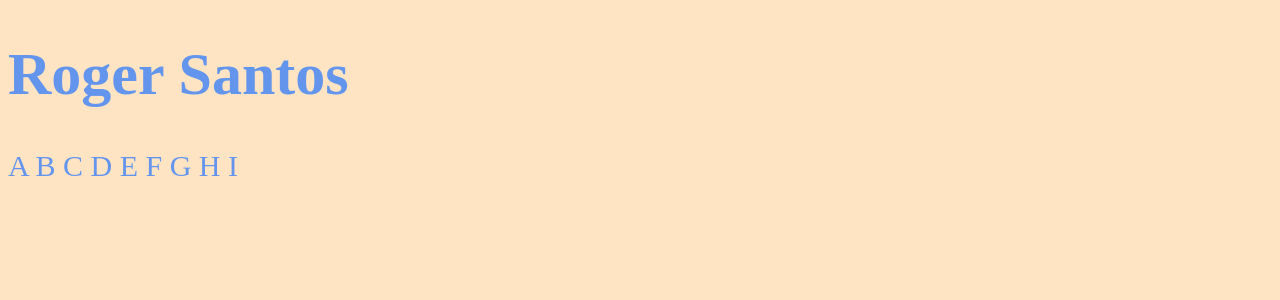
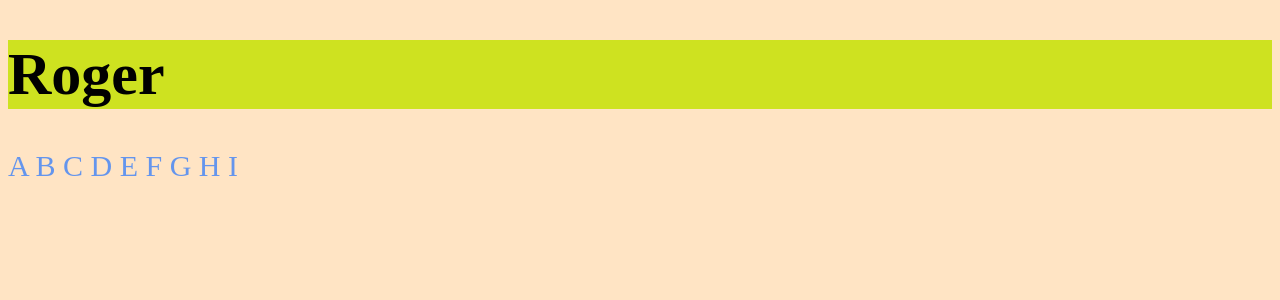
Before and after one commit to rogerr23/chronos-pomodoro, a React (Vite) app: page / in a window 1280 px wide. Shown: the top 300 px of the page. Built offline with nearby package versions, Linux system fonts and the light colour scheme.

Commit message:
Adicionando a pasta components

```diff
--- a/src/App.tsx
+++ b/src/App.tsx
@@ -1,10 +1,12 @@
+import { Heading } from './components/Heading';
+
 import './styles/theme.css';
 import './styles/global.css';
 
 export function App() {
   return (
     <>
-      <h1> Roger Santos</h1>
+      <Heading />
       <p> A B C D E F G H I</p>
     </>
   );
--- /dev/null
+++ b/src/components/Heading.module.css
@@ -0,0 +1,8 @@
+.heading {
+  background: rgb(206, 226, 32);
+  color: black;
+}
+
+.cyan {
+  color: cyan;
+}
--- /dev/null
+++ b/src/components/Heading.tsx
@@ -0,0 +1,5 @@
+import styles from './Heading.module.css';
+
+export function Heading() {
+  return <h1 className={styles.heading}>Roger</h1>;
+}
```
